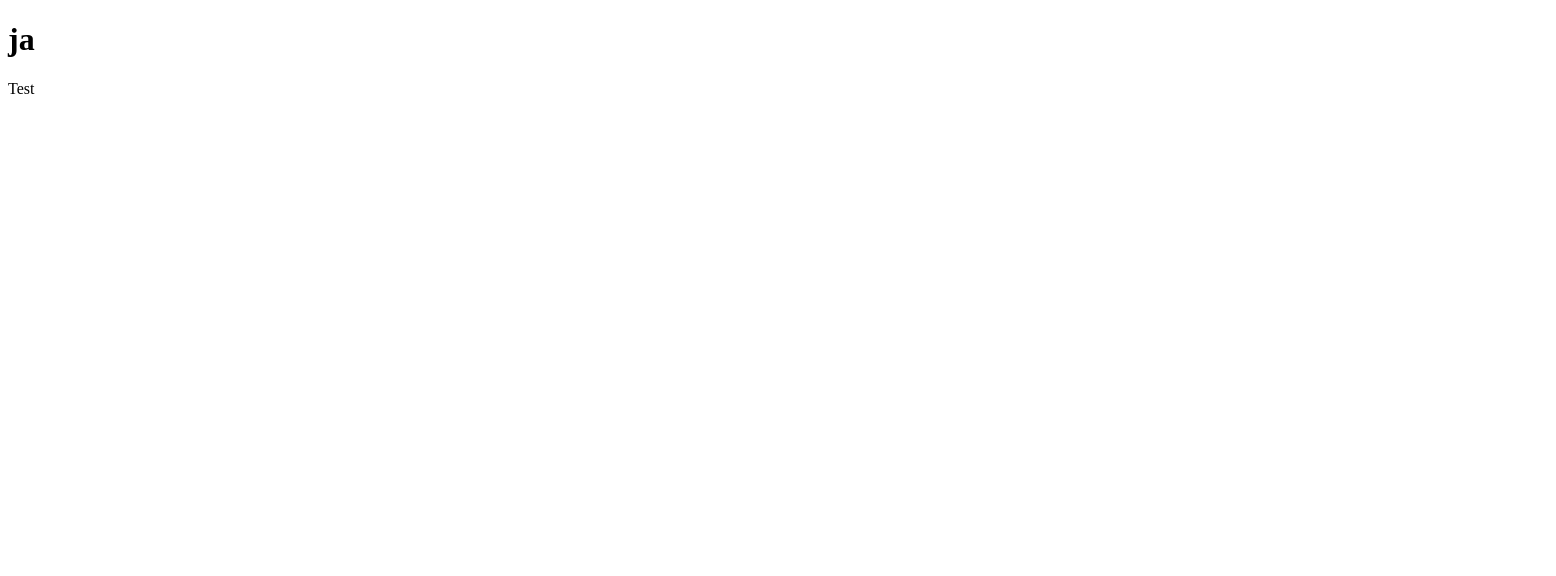
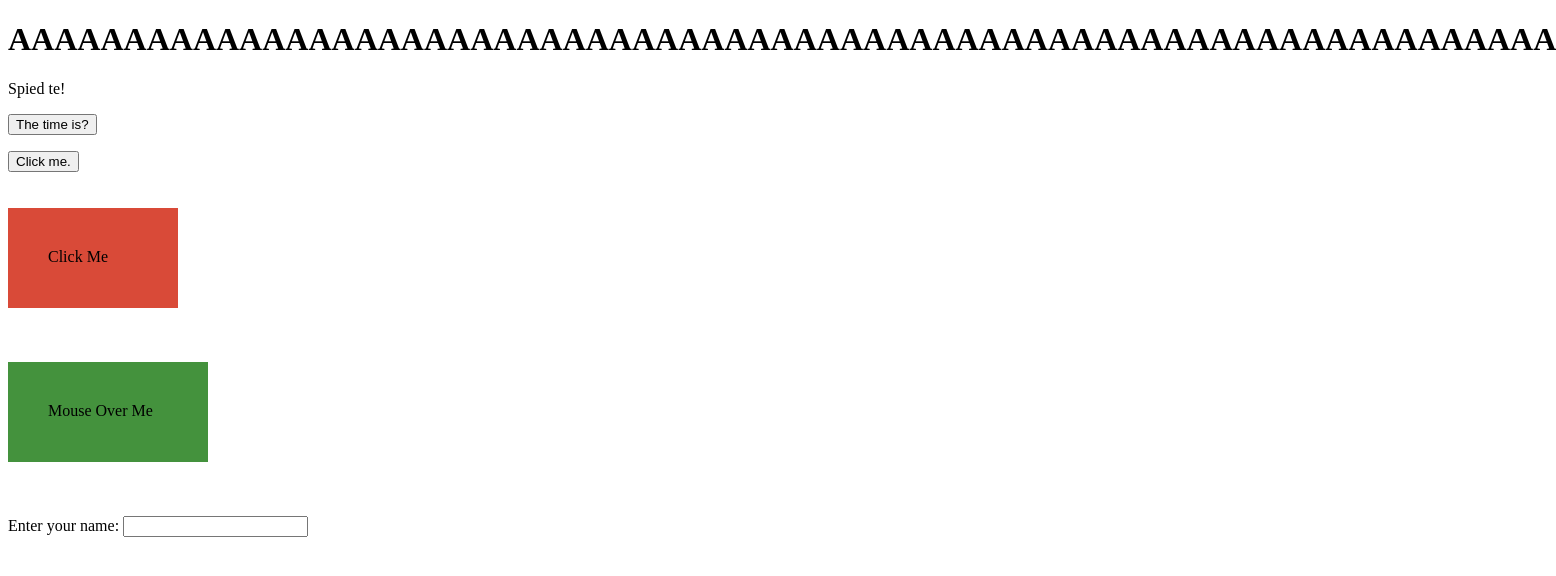
Before and after one commit to kristiansabols/tests, a plain HTML site: page ne.html in a window 1280 px wide. Shown: the whole page, 1556 px wide, since content can reach past the window. Drawn offline with Linux system fonts and the light colour scheme.

Commit message:
Update ne.html

```diff
--- a/ne.html
+++ b/ne.html
@@ -15,10 +15,54 @@
         let abols=5;
         kartupelis="zivis";
         </script>
-        <h1 id="istais"> ja </h1>
+        <h1 id="istais"> AAAAAAAAAAAAAAAAAAAAAAAAAAAAAAAAAAAAAAAAAAAAAAAAAAAAAAAAAAAAAAAAAAA </h1>
+        <p onclick="mainiKrasu()">Spied te!</p>
+        <button onclick="document.getElementById('demo').innerHTML=Date()">The time is?</button>
+        <p id="demo"></p>
+        <button onclick="alert('UGGAAAAAAAAAAAAAAAAAAAA BUGAAAAAAAAAAAAAAAAAAAAA AAAAAAAAAAAAAAAAAAAAAAAAAAAAAAAAAAAA')">Click me.</button>
+<br>
+<br>
+<br>
+        <div onmousedown="mDown(this)" onmouseup="mUp(this)"
+style="background-color:#D94A38;width:90px;height:20px;padding:40px;">
+Click Me</div>
 
+<script>
+function mDown(obj) {
+  obj.style.backgroundColor = "#1ec5e5";
+  obj.innerHTML = "Release Me";
+}
 
-        <p onclick="mainiKrasu()">Test</p>
+function mUp(obj) {
+  obj.style.backgroundColor="#D94A38";
+  obj.innerHTML="Thank You";
+}
+</script>
+<br>
+<br>
+<br>
+<div onmouseover="mOver(this)" onmouseout="mOut(this)"
+style="background-color:#44923d;width:120px;height:20px;padding:40px;">
+Mouse Over Me</div>
 
+<script>
+function mOver(obj) {
+  obj.innerHTML = "Paldies!"
+}
+
+function mOut(obj) {
+  obj.innerHTML = "Skaties te"
+}
+</script>
+<br>
+<br>
+<br>
+Enter your name: <input type="text" id="fname" onchange="upperCase()">
+<script>
+function upperCase() {
+  const x = document.getElementById("fname");
+  x.value = x.value.toUpperCase();
+}
+</script>
     </body>
 </html>
```
